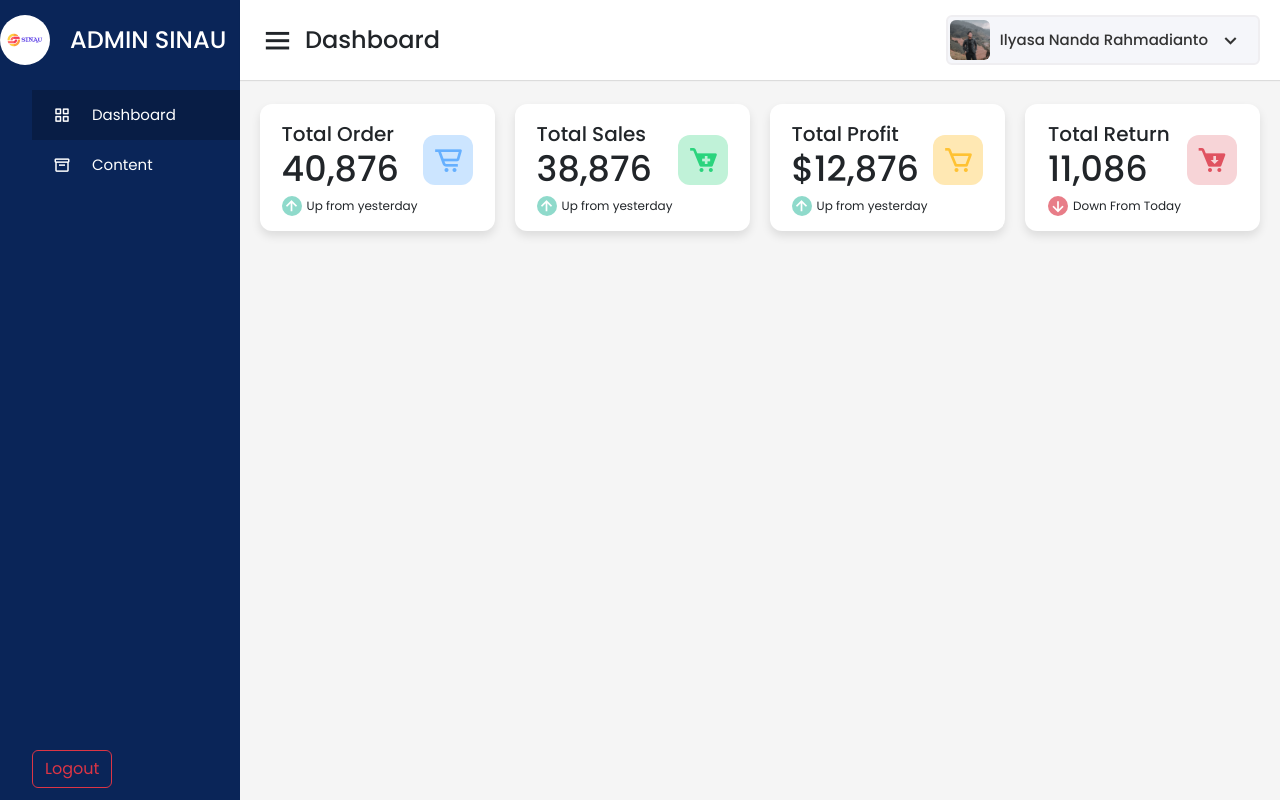
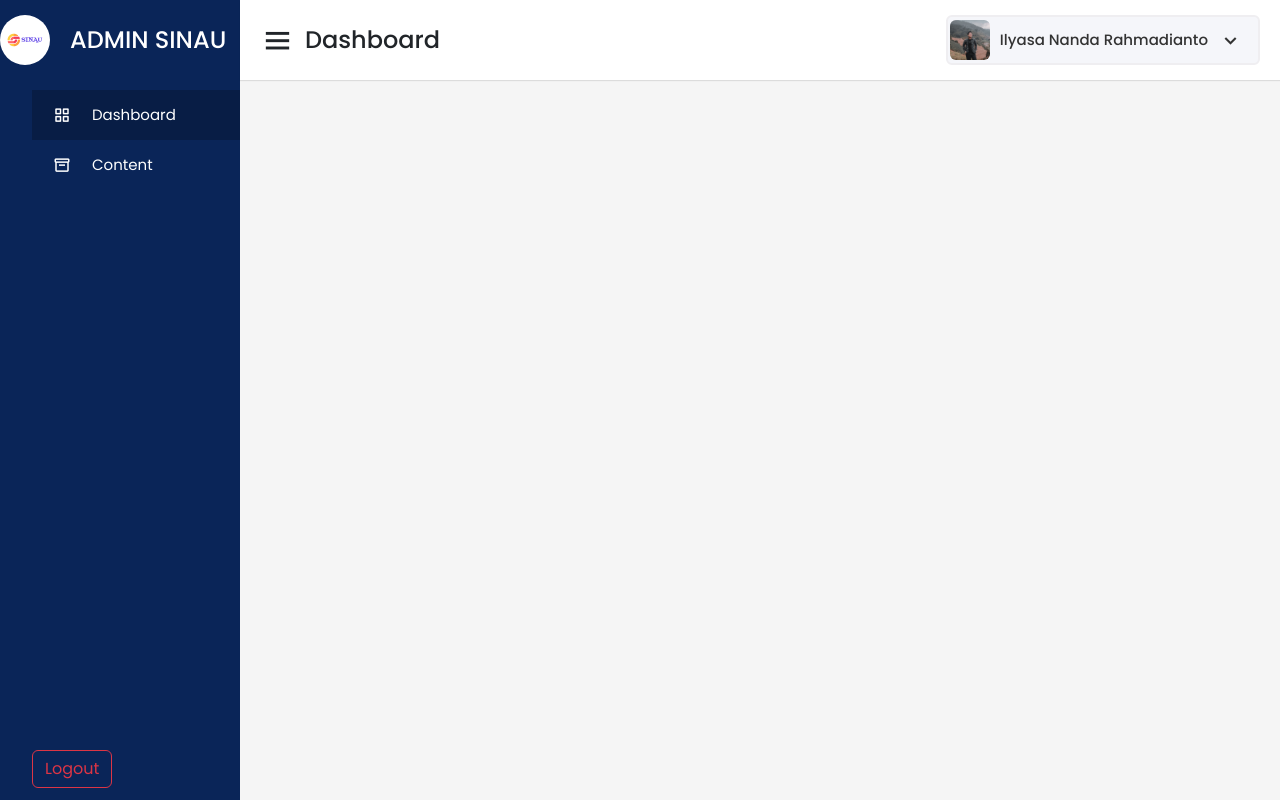
Before and after one commit to AlfaBM/WebArchive, a Laravel app: page /admin in a window 1280 px wide. Run offline with Laravel 9, Linux system fonts and the light colour scheme; the visitor is signed in with stand-in values (Sample User, id 1).

Commit message:
coba edit dulu boss -Ilyasa

```diff
--- a/resources/views/admin.blade.php
+++ b/resources/views/admin.blade.php
@@ -2,54 +2,5 @@
 @section('title', 'Admin')
 
 @section('section')
-    <div class="home-content">
-      <div class="overview-boxes">
-        <div class="box">
-          <div class="right-side">
-            <div class="box-topic">Total Order</div>
-            <div class="number">40,876</div>
-            <div class="indicator">
-              <i class='bx bx-up-arrow-alt'></i>
-              <span class="text">Up from yesterday</span>
-            </div>
-          </div>
-          <i class='bx bx-cart-alt cart'></i>
-        </div>
-        <div class="box">
-          <div class="right-side">
-            <div class="box-topic">Total Sales</div>
-            <div class="number">38,876</div>
-            <div class="indicator">
-              <i class='bx bx-up-arrow-alt'></i>
-              <span class="text">Up from yesterday</span>
-            </div>
-          </div>
-          <i class='bx bxs-cart-add cart two'></i>
-        </div>
-        <div class="box">
-          <div class="right-side">
-            <div class="box-topic">Total Profit</div>
-            <div class="number">$12,876</div>
-            <div class="indicator">
-              <i class='bx bx-up-arrow-alt'></i>
-              <span class="text">Up from yesterday</span>
-            </div>
-          </div>
-          <i class='bx bx-cart cart three'></i>
-        </div>
-        <div class="box">
-          <div class="right-side">
-            <div class="box-topic">Total Return</div>
-            <div class="number">11,086</div>
-            <div class="indicator">
-              <i class='bx bx-down-arrow-alt down'></i>
-              <span class="text">Down From Today</span>
-            </div>
-          </div>
-          <i class='bx bxs-cart-download cart four'></i>
-        </div>
-      </div>
-
-      </div>
-    </div>
+    <h1>HALO BRO</h1>
 @endsection
```
